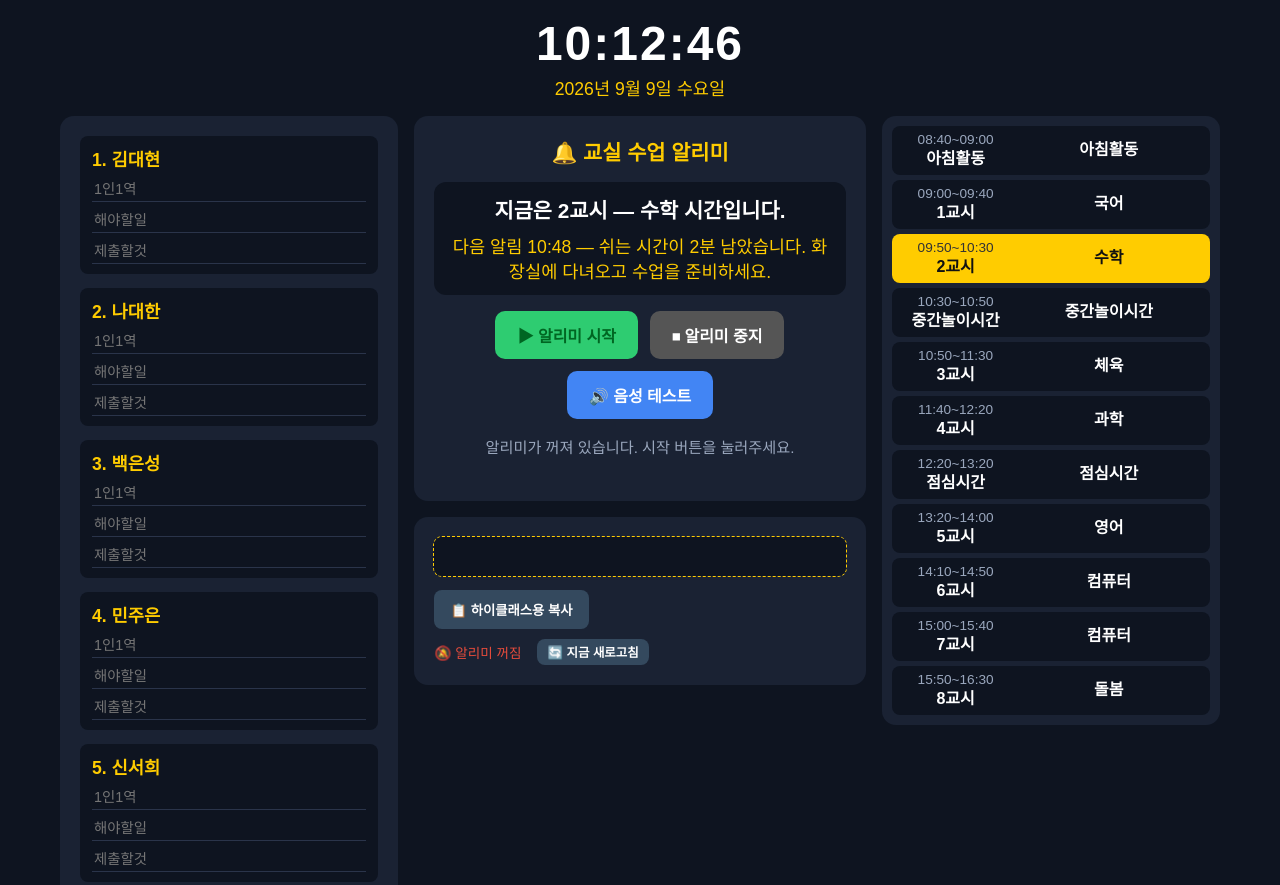
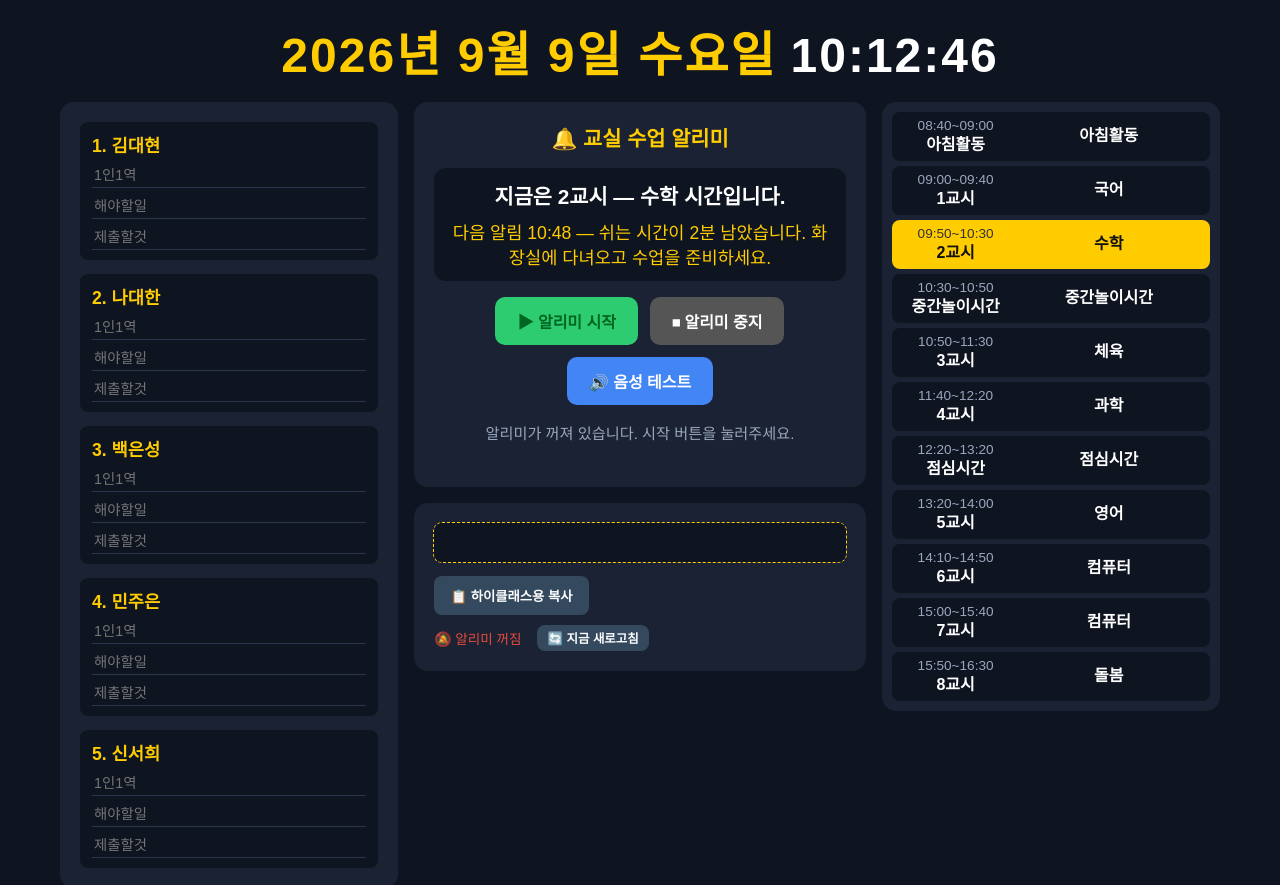
Before and after one commit to imzerguser-cpu/alarm, a website with bundled scripts: page index.html in a window 1280 px wide. Shown: the top 885 px of the page. Built offline with nearby package versions, Linux system fonts and the light colour scheme; no server answers.

Commit message:
fix: put date and time on one line at matching font size
Date (year-month-day-weekday) now reads before the time, both in the
same large font, on a single line instead of stacked on two.

Co-Authored-By: Claude Sonnet 5 <noreply@anthropic.com>

```diff
--- a/css/app.css
+++ b/css/app.css
@@ -8,8 +8,17 @@
 }
 
 .top-clock { text-align: center; }
-.top-clock #clockNow { font-size: 3rem; font-weight: bold; letter-spacing: 2px; color: #fff; }
-.top-clock #clockDate { font-size: 1.1rem; color: #ffcc00; margin-top: 4px; }
+/* 년월일요일 다음에 시간, 한 줄로 — 둘 다 시간과 같은 큰 글씨 크기라야
+   멀리서도(교탁 반대편) 한눈에 읽힌다. */
+.clock-line {
+  display: flex; align-items: baseline; justify-content: center;
+  gap: 14px; flex-wrap: wrap;
+}
+.top-clock #clockNow,
+.top-clock #clockDate {
+  font-size: 3rem; font-weight: bold; letter-spacing: 2px; color: #fff;
+}
+.top-clock #clockDate { color: #ffcc00; }
 
 .morning-banner {
   background: #ffcc00; color: #111; border-radius: 14px;
--- a/index.html
+++ b/index.html
@@ -106,8 +106,10 @@
 
   <div class="app-grid">
     <header class="top-clock">
-      <div id="clockNow">00:00:00</div>
-      <div id="clockDate"></div>
+      <div class="clock-line">
+        <span id="clockDate"></span>
+        <span id="clockNow">00:00:00</span>
+      </div>
       <span id="connStatus" class="conn-status" hidden>⚠ 연결 끊김 — 마지막으로 받은 내용을 보여주고 있어요</span>
       <span id="saveStatus" class="save-status" hidden>⚠ 저장 실패 — 방금 입력한 내용이 저장되지 않았습니다. 인터넷 연결을 확인해주세요.</span>
     </header>
--- a/sw.js
+++ b/sw.js
@@ -1,5 +1,5 @@
 // sw.js
-const CACHE_NAME = 'classroom-alarm-v8';
+const CACHE_NAME = 'classroom-alarm-v9';
 const APP_SHELL = [
   './',
   './index.html',
```
